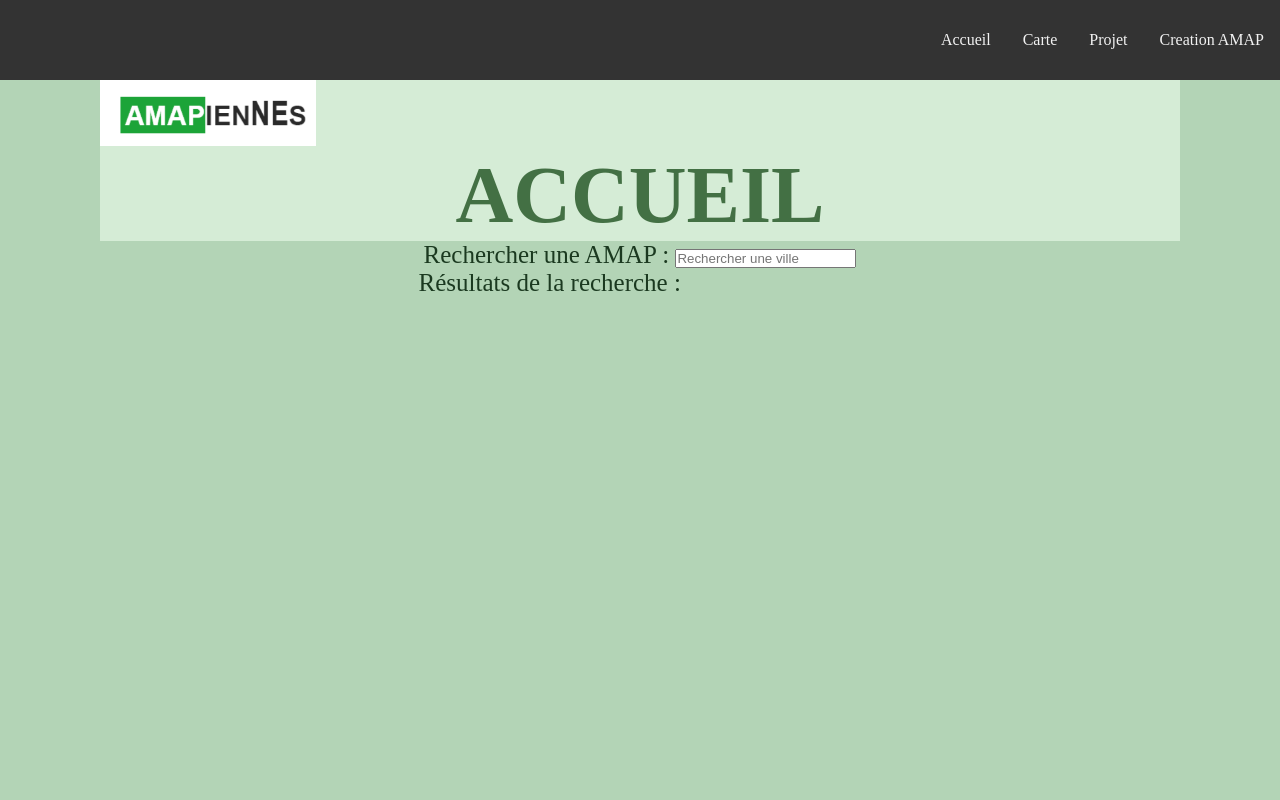
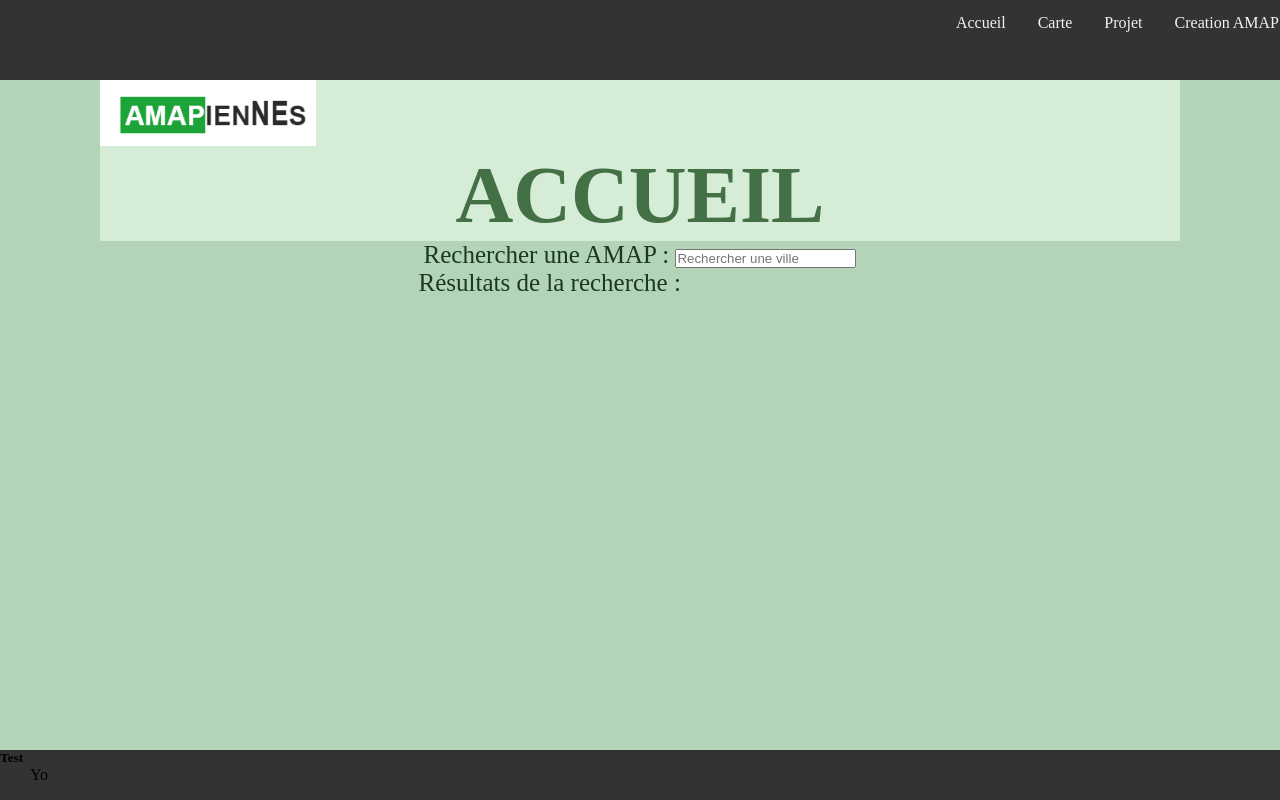
Before and after one commit to PaulFarault/ece-ppe, a Next.js app in the folder front-end/: page / in a window 1280 px wide. Built offline with nearby package versions, Linux system fonts and the light colour scheme.

Commit message:
front: layout in AirBnb style

```diff
--- a/front-end/components/Layout.jsx
+++ b/front-end/components/Layout.jsx
@@ -4,12 +4,16 @@ import defaultStyles from './Layout.module.scss'
 export default ({ children, styles = defaultStyles.main }) => {
   return (
     <>
-      <header>
+      <header className={defaultStyles.header}>
         <Navbar />
       </header>
       <main className={styles}>
         {children}
       </main>
+      <footer className={defaultStyles.footer}>
+        <h5>Test</h5>
+        <p>Yo</p>
+      </footer>
     </>
   )
 }
--- a/front-end/components/Layout.module.scss
+++ b/front-end/components/Layout.module.scss
@@ -1,4 +1,22 @@
+.header {
+  position: fixed;
+  width: 100%;
+  background-color: #333;
+  height: 80px;
+  z-index: 2;
+}
+
 .main {
+  padding-top: 80px;
   margin: auto;
   max-width: 1080px;
+  position: relative;
+  min-height: calc(100vh - 80px - 50px);
 }
+
+.footer {
+  height: 50px;
+  width: 100%;
+  z-index: 2;
+  background-color: #333;
+}
--- a/front-end/components/List/index.jsx
+++ b/front-end/components/List/index.jsx
@@ -2,7 +2,7 @@ import Card from './Card'
 
 export default ({ amaps, loading, styles }) => {
   return (
-    <div className={styles.side}>
+    <div className={styles.listSide}>
       {
         !loading && (amaps.length > 0) && amaps.map(amap => (<Card amap={amap} />))
       }
--- a/front-end/components/Navbar.module.scss
+++ b/front-end/components/Navbar.module.scss
@@ -1,11 +1,10 @@
 .nav {
+  width: 100%;
+  padding: 0 15px;
   display: flex;
   justify-content: flex-end;
   align-content: center;
   align-items: center;
-  background-color: #333;
-  height: 80px;
-
   a {
     color: #f2f2f2;
     text-align: center;
--- a/front-end/pages/carte.module.scss
+++ b/front-end/pages/carte.module.scss
@@ -1,9 +1,25 @@
-.side {
-  width: 50%;
+.main {
+  position: relative;
+  min-height: calc(100vh - 80px);
 }
 
-.main {
+.listSide {
+  padding-top: 80px;
+  min-width: 450px;
+  width: 50%;
+  height: 100%;
+}
+
+.mapSide {
+  width: 50%;
+  position: absolute;
+  top: 80px;
+  right: 0;
+  bottom: 0;
+}
+
+.map {
   height: calc(100vh - 80px);
-  display: flex;
-  flex-flow: row wrap;
+  position: sticky;
+  top: 80px;
 }
```
Also changed, not shown: front-end/components/List/Card.jsx (+18 -3 lines), front-end/components/Map/index.jsx (+6 -4 lines).
